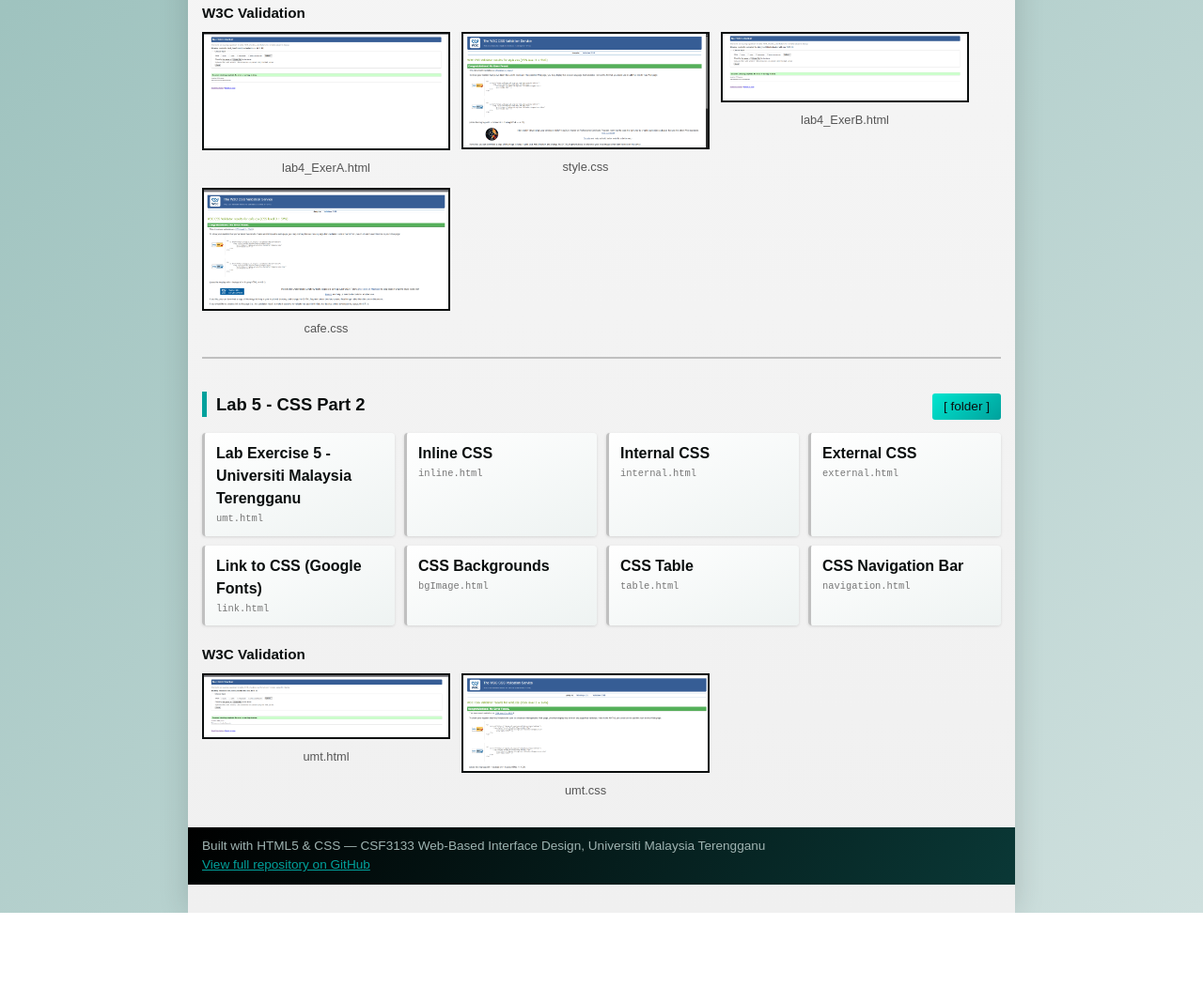
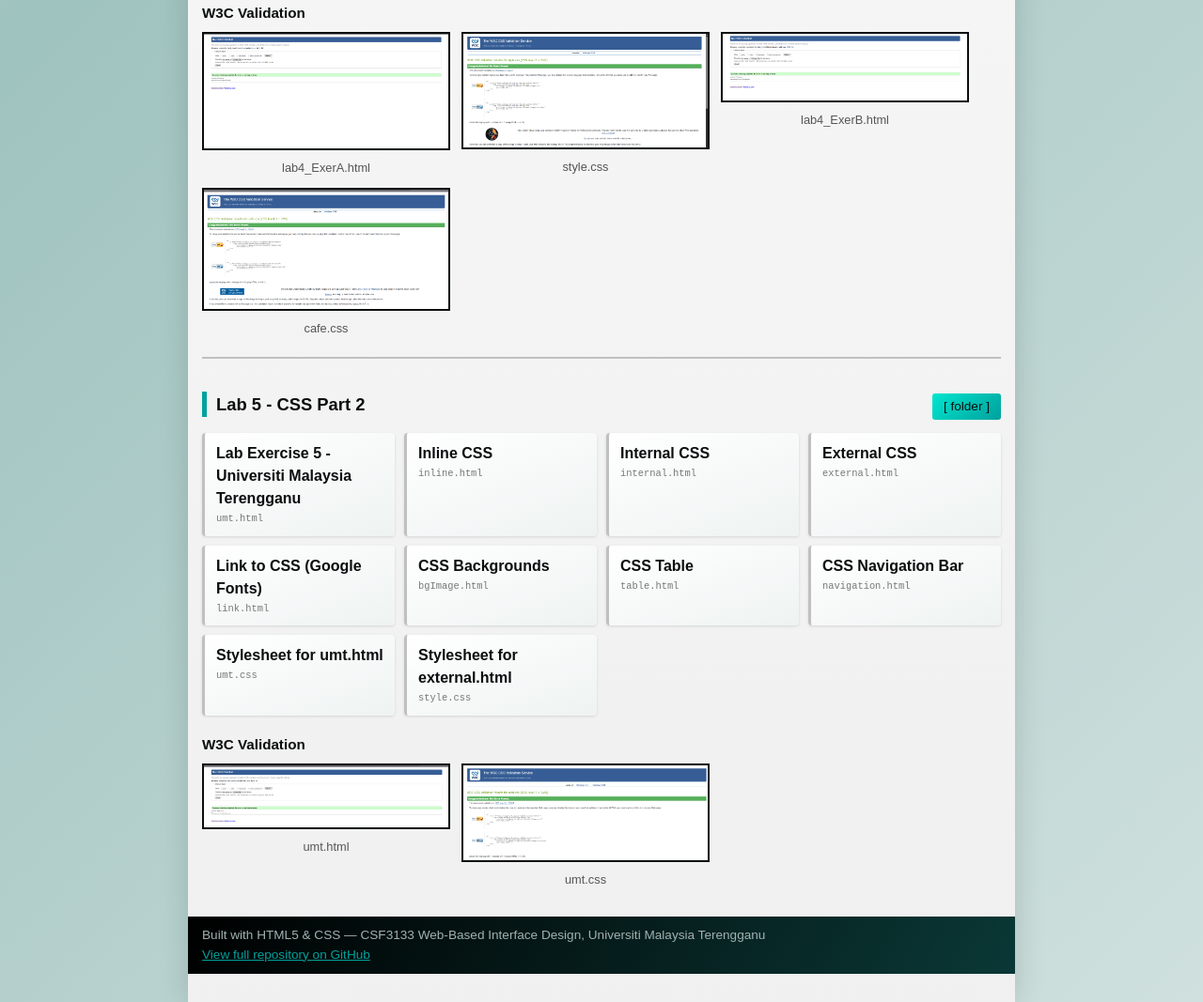
Before and after one commit to AmadReally/S78552_CSF3133_K3, a plain HTML site: page index.html in a window 1280 px wide. Shown: the part 2219-3286 px from the top of the page at 94% size. Before the commit the page ends 3191 px from the top, so only its background shows below. Drawn offline with Linux system fonts and the light colour scheme.

Commit message:
Link umt.css and style.css in Lab 5 section of index

```diff
--- a/index.html
+++ b/index.html
@@ -338,6 +338,8 @@
             <li><a href="LAB5/bgImage.html">CSS Backgrounds</a> <code>bgImage.html</code></li>
             <li><a href="LAB5/table.html">CSS Table</a> <code>table.html</code></li>
             <li><a href="LAB5/navigation.html">CSS Navigation Bar</a> <code>navigation.html</code></li>
+            <li><a href="LAB5/umt.css">Stylesheet for umt.html</a> <code>umt.css</code></li>
+            <li><a href="LAB5/style.css">Stylesheet for external.html</a> <code>style.css</code></li>
         </ul>
         <div class="validation-block">
             <h3>W3C Validation</h3>
```
